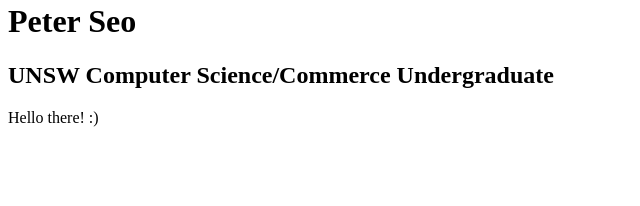
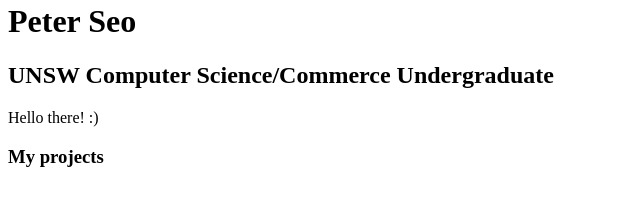
Before and after one commit to PeterrrJpg/PortfolioPage, a plain HTML site: page index.html in a window 1280 px wide. Shown: the part 330-536 px from the top of the page, without its empty margins (0-640 px from the left). Drawn offline with Linux system fonts and the light colour scheme.

Commit message:
img fix?

```diff
--- a/index.html
+++ b/index.html
@@ -9,13 +9,13 @@
     <body>
         <div class="centre">
             <div class="avatar">
-                <img src="https://postfiles.pstatic.net/MjAyMTEyMThfMzIg/MDAxNjM5ODEwMjg3ODU4.3W423bfJs3PNNL0OVHKPd5wPacFmwigEq3w8bJeIdTog.W5M8bmrWU7WRwUY1On7IKVwHqaHoilDS0Tnq3x8G57kg.JPEG.jakehd/KakaoTalk_Photo_2021-12-18-15-50-19.jpeg?type=w580"
-                 alt="face">
+                <img src="https://postfiles.pstatic.net/MjAyMTEyMThfMzIg/MDAxNjM5ODEwMjg3ODU4.3W423bfJs3PNNL0OVHKPd5wPacFmwigEq3w8bJeIdTog.W5M8bmrWU7WRwUY1On7IKVwHqaHoilDS0Tnq3x8G57kg.JPEG.jakehd/KakaoTalk_Photo_2021-12-18-15-50-19.jpeg?type=w580" alt="face">
             </div>
             <div class="content">
                  <h1>Peter Seo</h1>
                  <h2>UNSW Computer Science/Commerce Undergraduate</h2>
                  <p>Hello there! :)</p>
+                 <h3>My projects</h3>
             </div>
         </div>
     </body>
```
